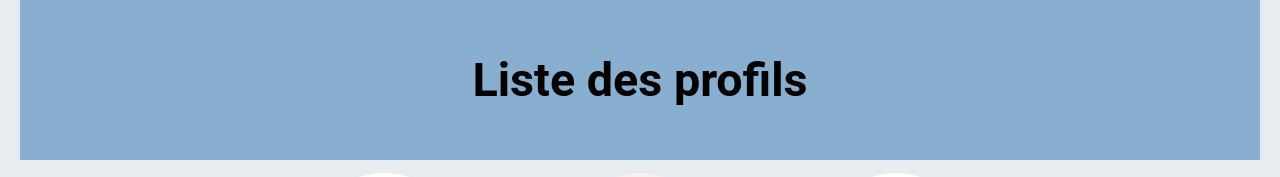
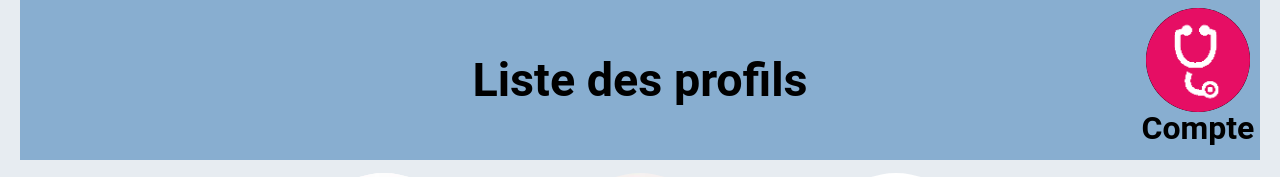
Before and after one commit to 2019-2020-ps6/2022-2023-ps6-cogito, an Angular app in the folder front-end/: page /profile-list in a window 1280 px wide. Shown: the top 177 px of the page. Built offline with nearby package versions, Linux system fonts and the light colour scheme.

Commit message:
task; Ajout bouton vers page admin
#35

```diff
--- a/front-end/src/app/profiles/profile-list/profile-list.component.html
+++ b/front-end/src/app/profiles/profile-list/profile-list.component.html
@@ -3,7 +3,8 @@
         <button type="submit" class="button-selection" (click)="showPreviousProfiles()">Précédent</button>
         <div class="profile-list">
             <div class="profile" *ngFor="let profile of profileList">
-                <app-profiles-profile [profile]="profile" (profileSelected)="profileSelected($event)"></app-profiles-profile>
+                <app-profiles-profile [profile]="profile"
+                                      (profileSelected)="profileSelected($event)"></app-profiles-profile>
             </div>
         </div>
         <button type="submit" class="button-selection" (click)="showNextProfiles()">Suivant</button>
@@ -13,3 +14,7 @@
         <button type="submit" class="button-card" [routerLink]="['/home-page']">Retour</button>
     </div>
 </section>
+<figure id="adminAccount" [routerLink]="['/admin-quiz-list']">
+    <img src="assets/Logo_admin.png" alt="Logo compte administrateur">
+    <figcaption>Compte</figcaption>
+</figure>
--- a/front-end/src/app/profiles/profile-list/profile-list.component.scss
+++ b/front-end/src/app/profiles/profile-list/profile-list.component.scss
@@ -1,6 +1,6 @@
-@import '../../../styles/card.scss';
+@import "../../../styles/card.scss";
 
-.profile-list-selection{
+.profile-list-selection {
   display: flex;
   flex-direction: row;
   justify-content: center;
@@ -49,3 +49,35 @@ section {
   padding-top: 10px;
   padding-bottom: 10px;
 }
+
+#adminAccount {
+  display: flex;
+  flex-direction: column;
+  justify-content: center;
+  align-items: center;
+  position: absolute;
+  top: 1vh;
+  right: 2vw;
+  height: 18vh;
+  min-height: 55px;
+}
+
+#adminAccount:hover {
+  cursor: pointer;
+}
+
+#adminAccount img {
+  height: 13vh;
+  min-height: 39px;
+  width: 13vh;
+  min-width: 39px;
+  background-color: black;
+  border-radius: 50%;
+}
+
+#adminAccount figcaption {
+  height: 5vh;
+  min-height: 16px;
+  font-size: max(13px, 4vh);
+  font-weight: bold;
+}
```
Also changed, not shown: front-end/src/assets/Logo_admin.png (added). Lines whose indentation alone changed are shown as unchanged.
